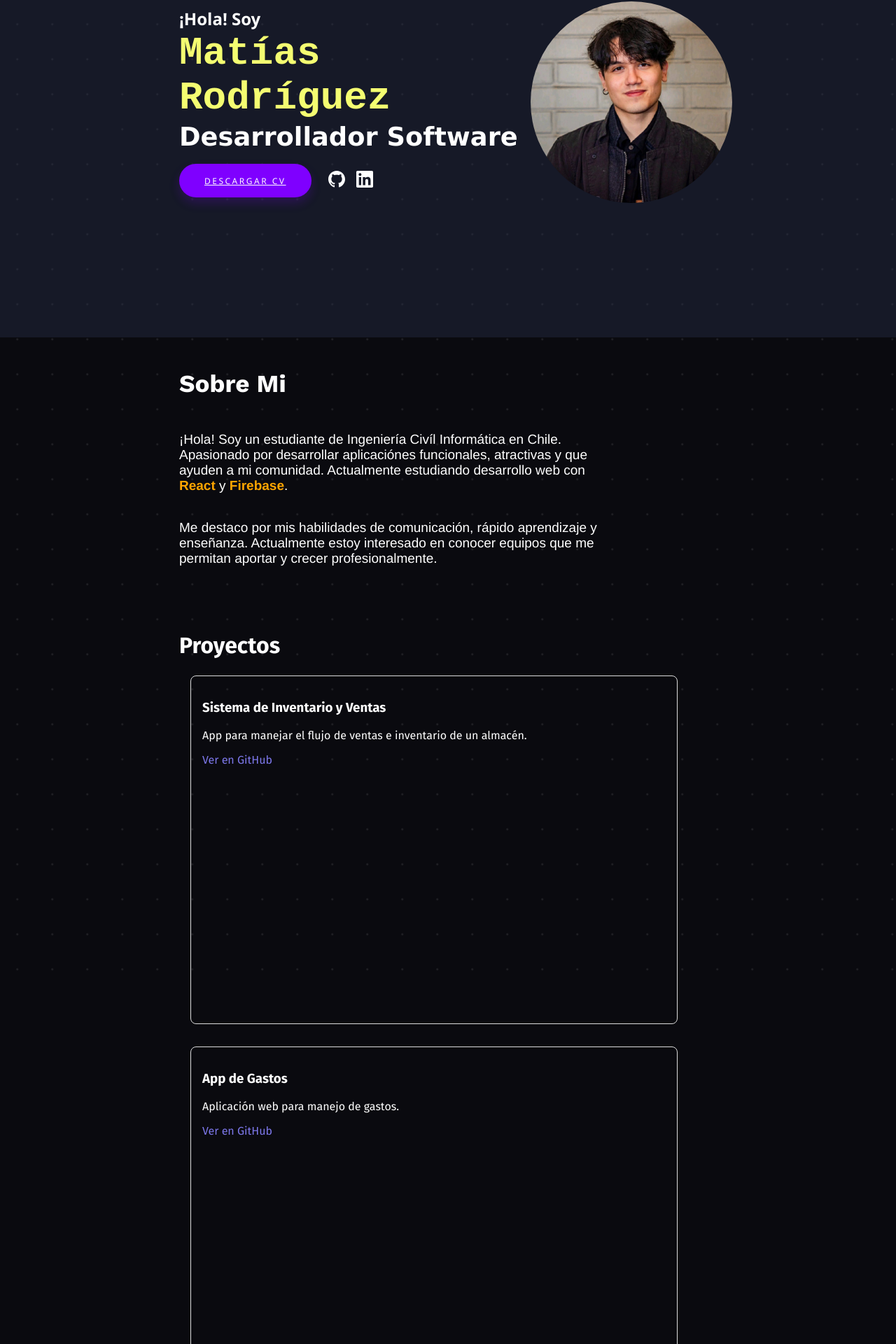
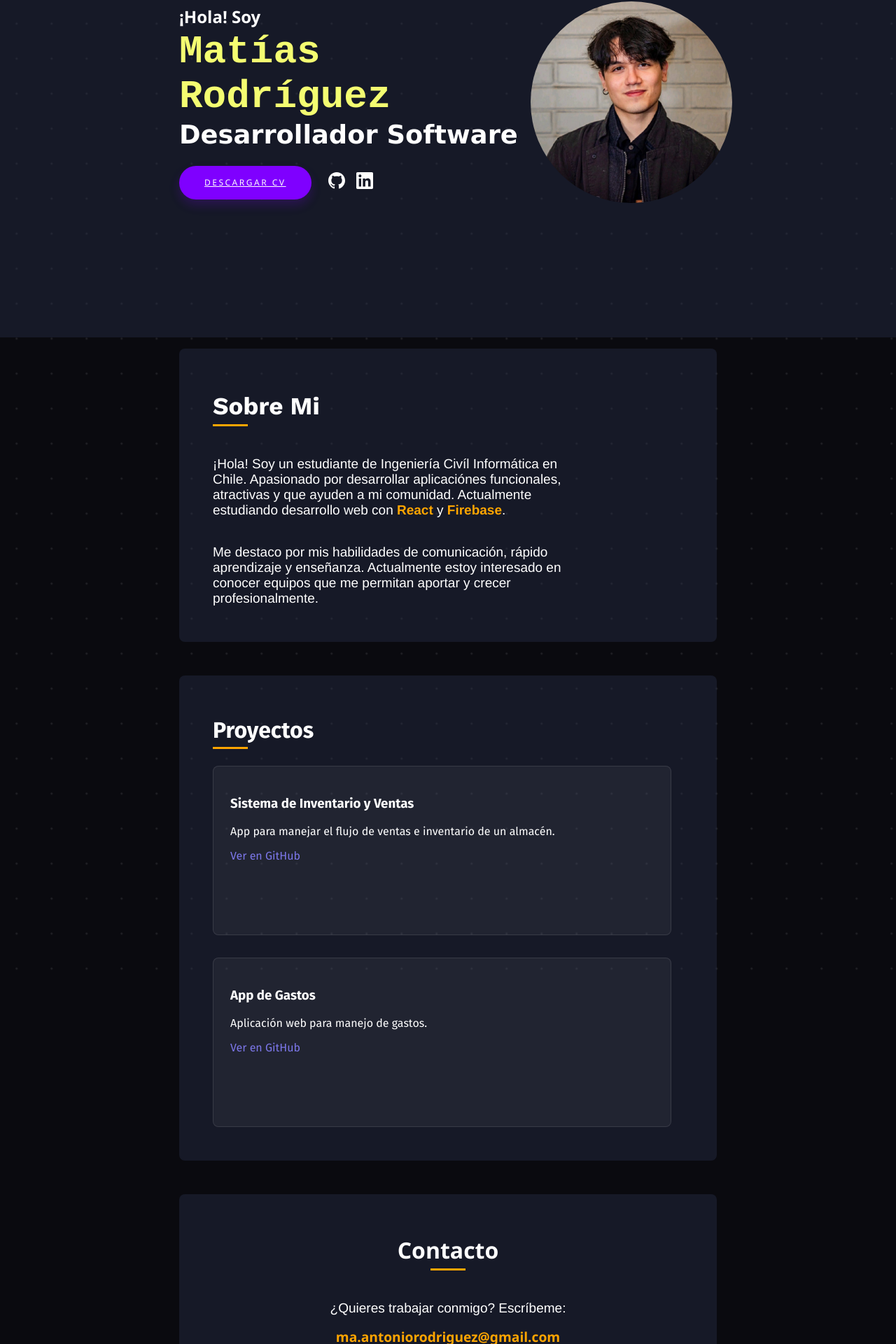
Before and after one commit to MatiasRodriguezH/app_portafolio, a React (Create React App) app: page / in a window 1280 px wide. Shown: the part 190-2110 px from the top of the page at 70% size. Built offline with nearby package versions, Linux system fonts and the light colour scheme.

Commit message:
feat: enhance UI components with improved styling and animations

```diff
--- a/src/componentes/Contact.js
+++ b/src/componentes/Contact.js
@@ -2,23 +2,48 @@ import React from "react";
 import styled from "styled-components";
 
 const ContactoSection = styled.section`
-  background: #242221;
-  padding: 2rem 1rem;
+  background-color: rgba(40, 49, 77, 0.4);
+  border-radius: 8px;
+  padding: 2rem 3rem;
+  margin: 3rem 0;
   text-align: center;
 `;
 
 const Title = styled.h2`
   font-size: 2rem;
+  margin-bottom: 1.5rem;
+  padding-bottom: 0.5rem;
+  position: relative;
+  display: inline-block;
+
+  &::after {
+    content: "";
+    position: absolute;
+    bottom: 0;
+    left: 50%;
+    transform: translateX(-50%);
+    width: 50px;
+    height: 3px;
+    background-color: orange;
+  }
+`;
+
+const Texto = styled.p`
+  font-family: Helvetica;
+  font-size: 19px;
   margin-bottom: 1rem;
 `;
 
 const EmailLink = styled.a`
-  color: #4f46e5;
+  color: orange;
   font-weight: bold;
   text-decoration: none;
+  font-size: 1.2rem;
+  transition: color 0.2s ease-in-out;
 
   &:hover {
     text-decoration: underline;
+    color: #ffc107;
   }
 `;
 
@@ -26,7 +51,7 @@ function Contacto() {
   return (
     <ContactoSection>
       <Title>Contacto</Title>
-      <p>¿Quieres trabajar conmigo? Escríbeme:</p>
+      <Texto>¿Quieres trabajar conmigo? Escríbeme:</Texto>
       <EmailLink href="mailto:ma.antoniorodriguez@gmail.com">
         ma.antoniorodriguez@gmail.com
       </EmailLink>
--- a/src/componentes/Header.js
+++ b/src/componentes/Header.js
@@ -1,4 +1,4 @@
-import React from "react";
+import React, { useState, useEffect, useRef } from "react";
 import styled from "styled-components";
 import Boton from "../elementos/Boton";
 import PerfilComponent from "../elementos/Perfil";
@@ -9,11 +9,14 @@ const HeaderDiv = styled.div`
   display: flex;
   justify-content: center;
   align-items: center;
-  background-color: rgba(24, 24, 24, 0.4);
+  background-color: ${({ scroll }) =>
+    scroll ? "rgba(24, 24, 24, 0.9)" : "rgba(24, 24, 24, 0.4)"};
   backdrop-filter: blur(5px);
   z-index: 10;
+  padding: ${({ scroll }) => (scroll ? "0.5rem 0" : "1rem 0")};
+  transition: all 0.3s ease-in-out;
+
   @media (max-width: 1000px) {
-    /* 950px */
     justify-content: center;
   }
 `;
@@ -31,7 +34,7 @@ const ContenedorHeader = styled.div`
 
     & > div {
       display: flex;
-      margin-bottom: 1.25rem; /* 20px */
+      margin-bottom: 1.25rem;
       justify-content: end;
     }
   }
@@ -60,16 +63,39 @@ const PerfilDiv = styled.div`
 `;
 
 function Header() {
+  const [scroll, setScroll] = useState(false);
+  const refHeader = useRef(null);
+
+  useEffect(() => {
+    const manejarScroll = () => {
+      const scrolled = window.scrollY > 80;
+      if (scrolled !== scroll) {
+        setScroll(scrolled);
+      }
+    };
+
+    document.addEventListener("scroll", manejarScroll);
+    return () => {
+      document.removeEventListener("scroll", manejarScroll);
+    };
+  }, [scroll]);
+
   const onClick = (e, id) => {
     e.preventDefault();
-    const section = document.getElementById(id);
-    if (section) {
-      section.scrollIntoView({ behavior: "smooth" });
+    const seccion = document.getElementById(id);
+    if (seccion && refHeader.current) {
+      const alturaHeader = refHeader.current.offsetHeight;
+      const posicionSeccion =
+        seccion.getBoundingClientRect().top + window.pageYOffset;
+      window.scrollTo({
+        top: posicionSeccion - alturaHeader,
+        behavior: "smooth",
+      });
     }
   };
 
   return (
-    <HeaderDiv>
+    <HeaderDiv scroll={scroll} ref={refHeader}>
       <ContenedorHeader>
         <PerfilDiv>
           <PerfilComponent />
--- a/src/componentes/Projects.js
+++ b/src/componentes/Projects.js
@@ -2,7 +2,10 @@ import React from "react";
 import styled from "styled-components";
 
 const Section = styled.section`
-  padding: 3rem 0;
+  background-color: rgba(40, 49, 77, 0.4);
+  border-radius: 8px;
+  padding: 2rem 3rem;
+  margin: 3rem 0;
   font-family: "Fira Sans";
   position: relative;
 `;
@@ -10,19 +13,35 @@ const Section = styled.section`
 const Title = styled.h2`
   font-size: 2rem;
   margin-bottom: 1.5rem;
+  padding-bottom: 0.5rem;
   font-family: "Fira Sans";
+  position: relative;
   display: flex;
 
+  &::after {
+    content: "";
+    position: absolute;
+    bottom: 0;
+    left: 0;
+    width: 50px;
+    height: 3px;
+    background-color: orange;
+  }
+
   @media (max-width: 1000px) {
+    align-self: center;
     justify-content: center;
-    border-bottom: 2px solid #ddd;
+    &::after {
+      left: 50%;
+      transform: translateX(-50%);
+    }
   }
 `;
 
 const Projects = styled.div`
   display: grid;
   max-width: 1500px;
-  padding: 0 1rem 0 1rem;
+  padding: 0;
   gap: 1rem;
   grid-template-columns: repeat(2, 1fr);
   @media (max-width: 1400px) {
@@ -31,12 +50,20 @@ const Projects = styled.div`
 `;
 
 const ProjectCard = styled.div`
-  border: 1px solid #ddd;
-  padding: 1rem;
+  background-color: rgba(255, 255, 255, 0.05);
+  border: 1px solid rgba(255, 255, 255, 0.1);
+  padding: 1.5rem;
   margin-bottom: 1rem;
   border-radius: 8px;
   width: 90%;
-  height: 29rem;
+  height: auto;
+  min-height: 12rem;
+  transition: transform 0.2s ease-in-out, box-shadow 0.2s ease-in-out;
+
+  &:hover {
+    transform: translateY(-5px);
+    box-shadow: 0 10px 20px rgba(0, 0, 0, 0.2);
+  }
 `;
 
 const ProjectLink = styled.a`
--- a/src/componentes/SobreMi.js
+++ b/src/componentes/SobreMi.js
@@ -2,22 +2,40 @@ import React from "react";
 import styled from "styled-components";
 
 const SobreMiDiv = styled.div`
+  background-color: rgba(40, 49, 77, 0.4);
+  border-radius: 8px;
+  padding: 2rem 3rem;
+  margin: 3rem 0;
   display: flex;
   flex-direction: column;
-  padding-top: 3rem;
-  padding-bottom: -3rem;
   position: relative;
   z-index: 2;
 `;
 
 const Titulo = styled.h1`
   font-family: "Work Sans", Courier, monospace;
-  display: flex;
   font-size: 35px;
+  margin-bottom: 1.5rem;
+  padding-bottom: 0.5rem;
+  position: relative;
+  align-self: flex-start;
+
+  &::after {
+    content: "";
+    position: absolute;
+    bottom: 0;
+    left: 0;
+    width: 50px;
+    height: 3px;
+    background-color: orange;
+  }
 
   @media (max-width: 1000px) {
-    justify-content: center;
-    border-bottom: 2px solid #ddd;
+    align-self: center;
+    &::after {
+      left: 50%;
+      transform: translateX(-50%);
+    }
   }
 `;
 
--- a/src/componentes/Titulo.js
+++ b/src/componentes/Titulo.js
@@ -1,4 +1,4 @@
-import React from "react";
+import React, { useState, useEffect } from "react";
 import styled from "styled-components";
 import Foto from "./../imagenes/foto.jpg";
 
@@ -67,9 +67,11 @@ const Subtitulo = styled.h1`
   font-size: 2.3rem;
   font-family: "Lucida Sans", "Lucida Sans Regular", "Lucida Grande",
     "Lucida Sans Unicode", Geneva, Verdana, sans-serif;
+  min-height: 3rem; /* Para evitar que el layout salte */
 
   @media (max-width: 1000px) {
     font-size: 1.5rem;
+    min-height: 2rem;
   }
 `;
 
@@ -125,12 +127,29 @@ const Redes = styled.div`
 `;
 
 const Titulo = () => {
+  const [subtitulo, setSubtitulo] = useState("");
+  const textoCompleto = "Desarrollador Software";
+
+  useEffect(() => {
+    let i = 0;
+    const escribir = () => {
+      if (i < textoCompleto.length) {
+        setSubtitulo(textoCompleto.substring(0, i + 1) + "_");
+        i++;
+        setTimeout(escribir, 150);
+      } else {
+        setSubtitulo(textoCompleto); //
+      }
+    };
+    escribir();
+  }, []);
+
   return (
     <TituloDiv>
       <Texto>
         <h2>¡Hola! Soy</h2>
         <Nombre>Matías Rodríguez</Nombre>
-        <Subtitulo>Desarrollador Software</Subtitulo>
+        <Subtitulo>{subtitulo}</Subtitulo>
         <Acciones>
           <BotonDescarga
             href={process.env.PUBLIC_URL + "/CV-Matias.pdf"}
```
